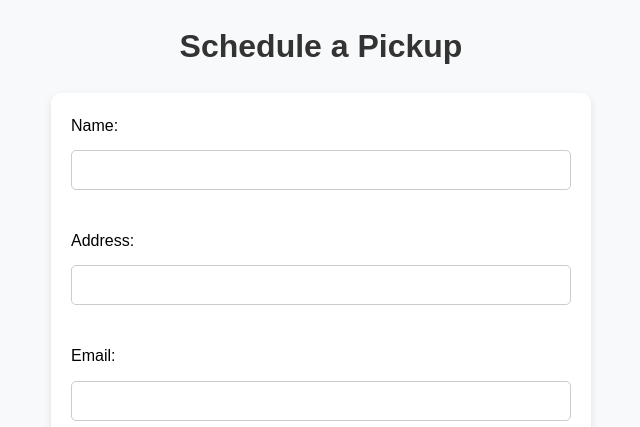
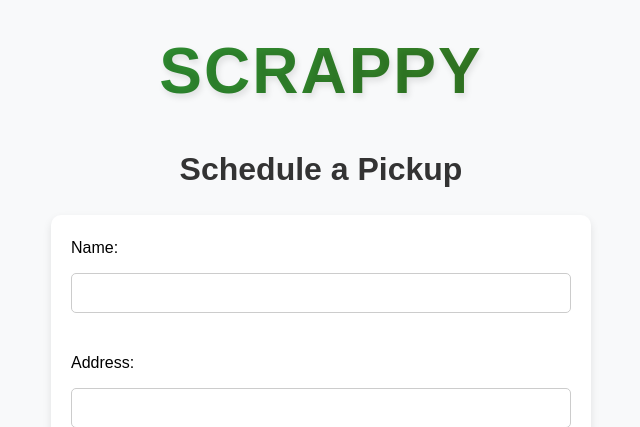
Before and after one commit to heyavanindra/literally-scrappy-website, a Flask app: page / in a window 1280 px wide. Shown: the top 427 px of the page, without its empty margins (319-959 px from the left). Run offline with Flask 3, Linux system fonts and the light colour scheme.

Commit message:
added title

```diff
--- a/static/style.css
+++ b/static/style.css
@@ -88,6 +88,22 @@ tr:nth-child(even) {
     background-color: #f9f9f9;
 }
 
+.titlepage {
+    font-size: 4rem; /* A more precise font size */
+    font-weight: 600; /* Increase weight for better readability */
+    text-align: center;
+    font-family: 'Poppins', sans-serif; /* A modern, clean font */
+    letter-spacing: 2px; /* Slight spacing between letters */
+    color: #28a745; /* Neutral dark color */
+    margin: 20px 0; /* Space around the title */
+    text-transform: uppercase; /* Makes the text all uppercase */
+    background: linear-gradient(90deg, #28a745, #3a5f0f); /* Gradient text effect */
+    -webkit-background-clip: text; /* Clip background to text */
+    -webkit-text-fill-color: transparent; /* Makes text transparent to show gradient */
+    text-shadow: 2px 4px 6px rgba(0, 0, 0, 0.1); /* Subtle shadow for depth */
+}
+
+
 /* Flash message styling */
 .flash-msg {
     color: red;
@@ -110,7 +126,7 @@ tr:nth-child(even) {
     margin-bottom: 15px;
     text-align: center;
 }
-
+.title
 /* Responsive design for mobile devices */
 @media (max-width: 600px) {
     form {
--- a/templates/index.html
+++ b/templates/index.html
@@ -3,10 +3,11 @@
 <head>
     <meta charset="UTF-8">
     <meta name="viewport" content="width=device-width, initial-scale=1.0">
-    <title>Schedule a Pickup</title>
+    <title>Scrappy</title>
     <link rel="stylesheet" href="/static/style.css">
 </head>
 <body>
+    <div class="titlepage">Scrappy</div>
     <h1>Schedule a Pickup</h1>
     <form action="/schedule" method="POST">
         <label>Name:</label><br>
```
